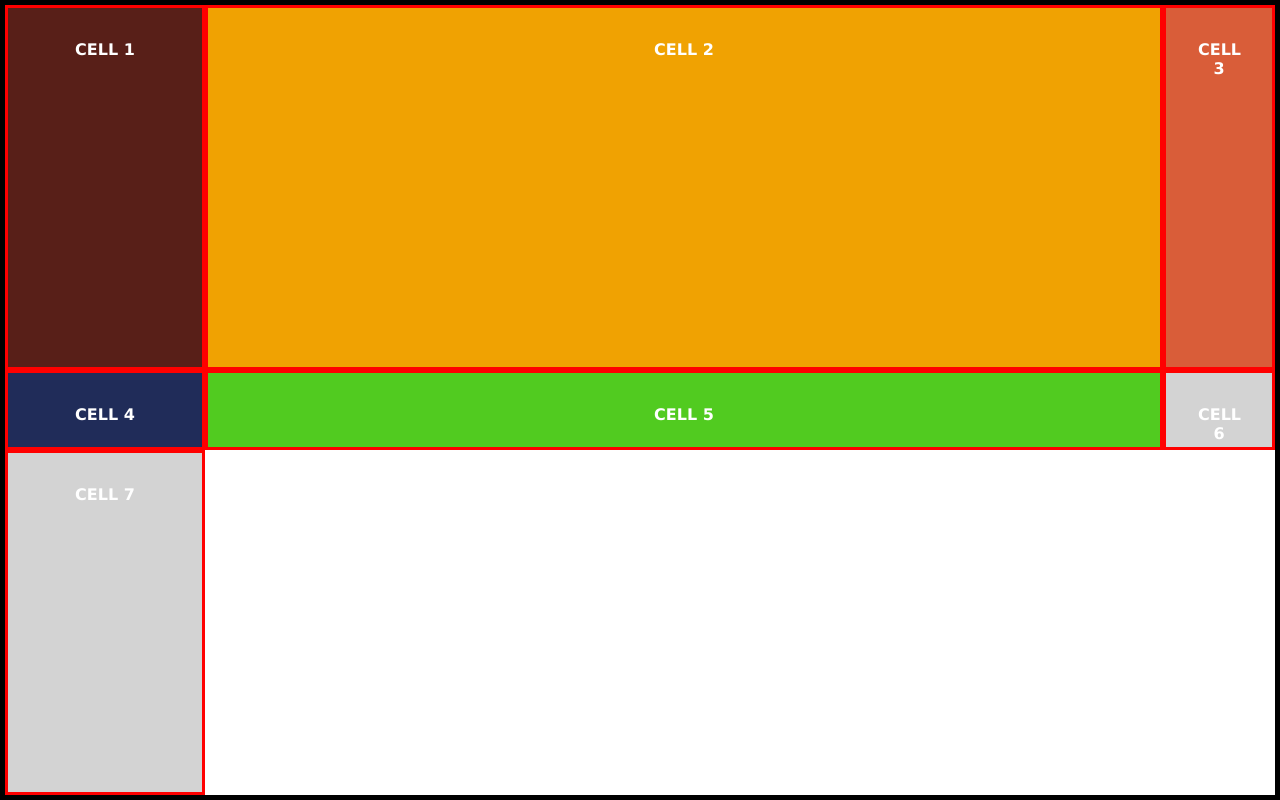
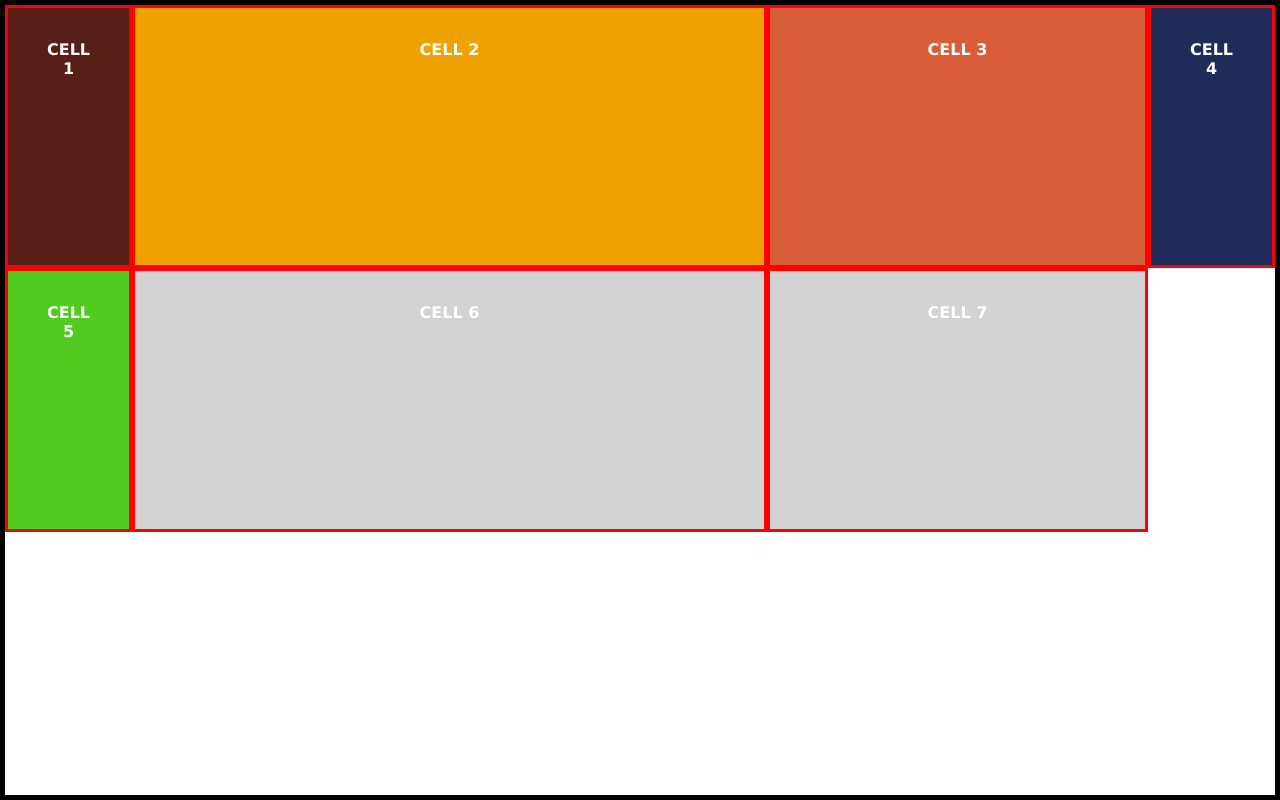
Before and after one commit to pktcodes/css-grid-basics, a plain HTML site: page index.html in a window 1280 px wide. Drawn offline with Linux system fonts and the light colour scheme.

Commit message:
fr units

```diff
--- a/index.html
+++ b/index.html
@@ -7,18 +7,16 @@
     <title>CSS Grid</title>
     <link rel="stylesheet" href="styles.css" />
     <style>
-      /* rows */
+      /* fr units - fraction of available space */
       .container {
         min-height: 100vh;
         display: grid;
-        grid-template-columns: 200px auto 7rem;
-
-        /* 3rd row auto is explicity defined */
-        /* grid-template-rows: auto 17rem auto; */
-
-        /* 3rd row auto is happening because of implicit grid coming from CSS grid */
-        grid-template-rows: auto 5rem;
+        grid-template-columns: 1fr 5fr 3fr 1fr;
+        grid-template-rows: 1fr 1fr 1fr;
       }
+      /* Note: Difference
+        auto - takes up the width of the element
+        fr -1fr takes up all the space*/
     </style>
   </head>
   <body>
```
